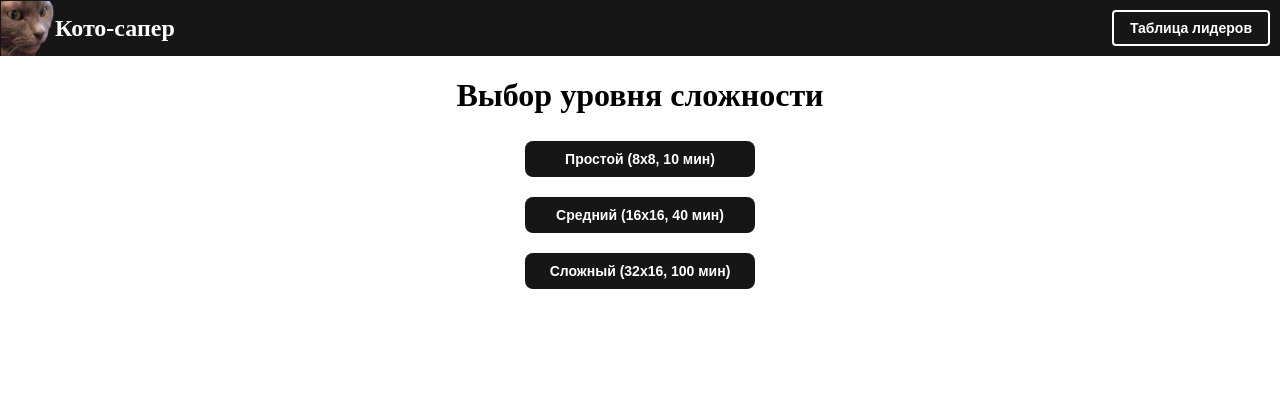
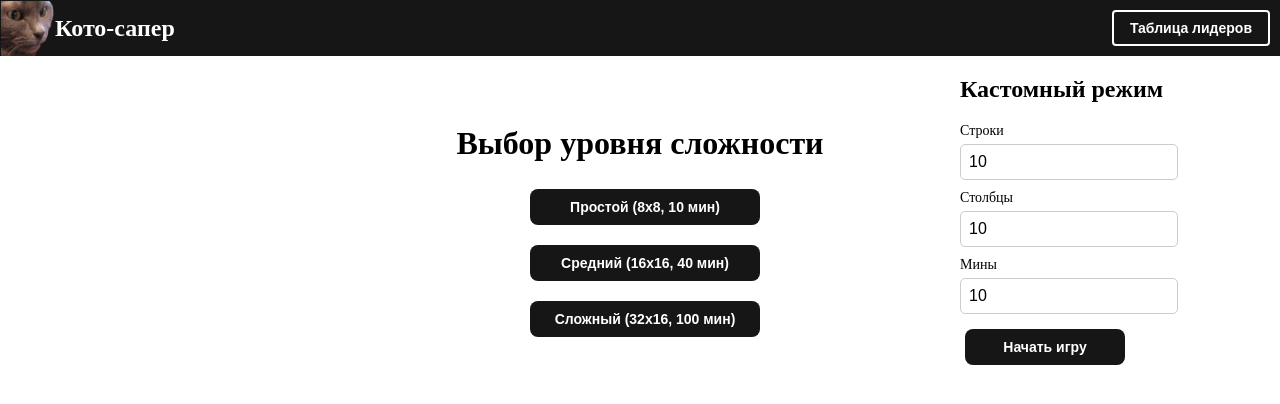
Before and after one commit to liwiggwp/iq-group-minesweeper-game-vue, a Vue app: page / in a window 1280 px wide. Shown: the top 404 px of the page. Built offline with nearby package versions, Linux system fonts and the light colour scheme; the HTML template or start-up script is replaced by a standard one.

Commit message:
add custom game settings

```diff
--- a/src/view/GameView.vue
+++ b/src/view/GameView.vue
@@ -97,6 +97,21 @@ export default {
   },
   methods: {
     initBoard() {
+      const rows = parseInt(this.$route.query.rows) || null;
+      const cols = parseInt(this.$route.query.cols) || null;
+      const mines = parseInt(this.$route.query.mines) || null;
+
+      if (rows && cols && mines) {
+        this.counterMines = mines;
+        this.board = Array.from({ length: rows }, () =>
+          Array.from({ length: cols }, () => ({
+            isMine: false,
+            isOpen: false,
+            isFlag: null,
+          }))
+        );
+        this.initMines(rows, cols, mines);
+      } else {
         const difficulty = this.$route.query.difficulty || "easy";
         const { rows, cols, mines } = this.difficultySettings[difficulty];
         this.counterMines = mines;
@@ -109,6 +124,8 @@ export default {
           }))
         );
         this.initMines(rows, cols, mines);
+      }
+
       this.countNeighbourMines();
     },
     initMines(rows, cols, mines) {
--- a/src/view/SettingsView.vue
+++ b/src/view/SettingsView.vue
@@ -1,53 +1,150 @@
 <template>
-  <div>
-    <div>
-      <div class="settings-container">
-        <h1>Выбор уровня сложности</h1>
-        <div class="difficulty">
-          <CustomButton @click="startGame('easy')" width="100%"
-            >Простой (8x8, 10 мин)</CustomButton
-          >
-          <CustomButton @click="startGame('medium')" width="100%"
-            >Средний (16x16, 40 мин)</CustomButton
-          >
-          <CustomButton @click="startGame('hard')" width="100%"
-            >Сложный (32x16, 100 мин)</CustomButton
-          >
+  <LayoutContainer>
+    <template #sidebar-left> </template>
+
+    <template #default>
+      <h1>Выбор уровня сложности</h1>
+      <div class="difficulty">
+        <CustomButton @click="startGame('easy')" width="100%">
+          Простой (8x8, 10 мин)
+        </CustomButton>
+        <CustomButton @click="startGame('medium')" width="100%">
+          Средний (16x16, 40 мин)
+        </CustomButton>
+        <CustomButton @click="startGame('hard')" width="100%">
+          Сложный (32x16, 100 мин)
+        </CustomButton>
+      </div>
+      <DialogMessage
+        :visible="dialogVisible"
+        :message="dialogMessage"
+        :isWin="false"
+        :timer="0"
+        @close="dialogVisible = false"
+      />
+    </template>
+    <template #sidebar-right>
+      <h2>Кастомный режим</h2>
+      <form @submit.prevent="startCustomGame" class="custom-mode">
+        <div class="input-group">
+          <p>Строки</p>
+          <input
+            id="rows"
+            type="number"
+            v-model.number="customRows"
+            min="5"
+            max="50"
+            required
+          />
         </div>
-      </div>
-    </div>
-  </div>
+        <div class="input-group">
+          <p>Столбцы</p>
+          <input
+            id="cols"
+            type="number"
+            v-model.number="customCols"
+            min="5"
+            max="50"
+            required
+          />
+        </div>
+        <div class="input-group">
+          <p>Мины</p>
+          <input
+            id="mines"
+            type="number"
+            v-model.number="customMines"
+            min="1"
+            required
+          />
+        </div>
+        <CustomButton type="submit" width="50%">Начать игру</CustomButton>
+      </form>
+    </template>
+  </LayoutContainer>
 </template>
 
 <script>
 import CustomButton from "@/components/ui/CustomButton.vue";
+import LayoutContainer from "@/components/layout/LayoutContainer.vue";
+import DialogMessage from "@/components/ui/DialogMessage.vue";
 
 export default {
   components: {
     CustomButton,
+    LayoutContainer,
+    DialogMessage,
+  },
+  data() {
+    return {
+      customRows: 10,
+      customCols: 10,
+      customMines: 10,
+      dialogVisible: false,
+      dialogMessage: "",
+    };
   },
   methods: {
     startGame(difficulty) {
       this.$router.push({ path: "/game", query: { difficulty } });
+    },
+    startCustomGame() {
+      if (this.customMines >= this.customRows * this.customCols) {
+        this.dialogMessage =
+          "Количество мин должно быть меньше, чем количество ячеек!";
+        this.dialogVisible = true;
+        return;
+      }
+      this.$router.push({
+        path: "/game",
+        query: {
+          rows: this.customRows,
+          cols: this.customCols,
+          mines: this.customMines,
+        },
+      });
     },
   },
 };
 </script>
 
 <style>
-.settings-container {
-  display: flex;
-  flex-direction: column;
-  align-items: center;
-  justify-content: center;
-  text-align: center;
-}
-
 .difficulty {
   display: flex;
   flex-direction: column;
-  align-items: center;
-  justify-content: center;
+  align-items: flex-start;
+  justify-content: flex-start;
   gap: 10px;
 }
+.custom-mode {
+  display: flex;
+  flex-direction: column;
+  align-items: flex-start;
+  gap: 10px;
+  width: 100%;
+}
+.input-group {
+  display: flex;
+  flex-direction: column;
+  align-items: flex-start;
+  width: 100%;
+  max-width: 200px;
+}
+input {
+  width: 100%;
+  padding: 8px;
+  font-size: 16px;
+  border: 1px solid #ccc;
+  border-radius: 5px;
+  margin-top: 5px;
+}
+h2 {
+  align-self: flex-start;
+  margin-top: 0;
+}
+p {
+  align-self: flex-start;
+  font-size: 14px;
+  margin-bottom: 5px;
+}
 </style>
```
Lines whose indentation alone changed are shown as unchanged.
